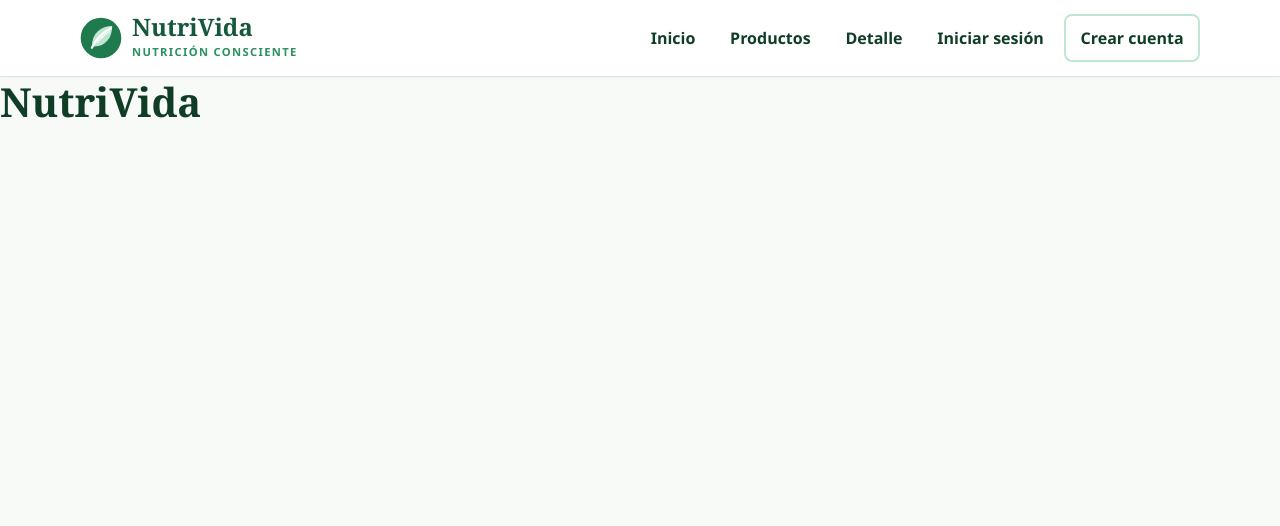
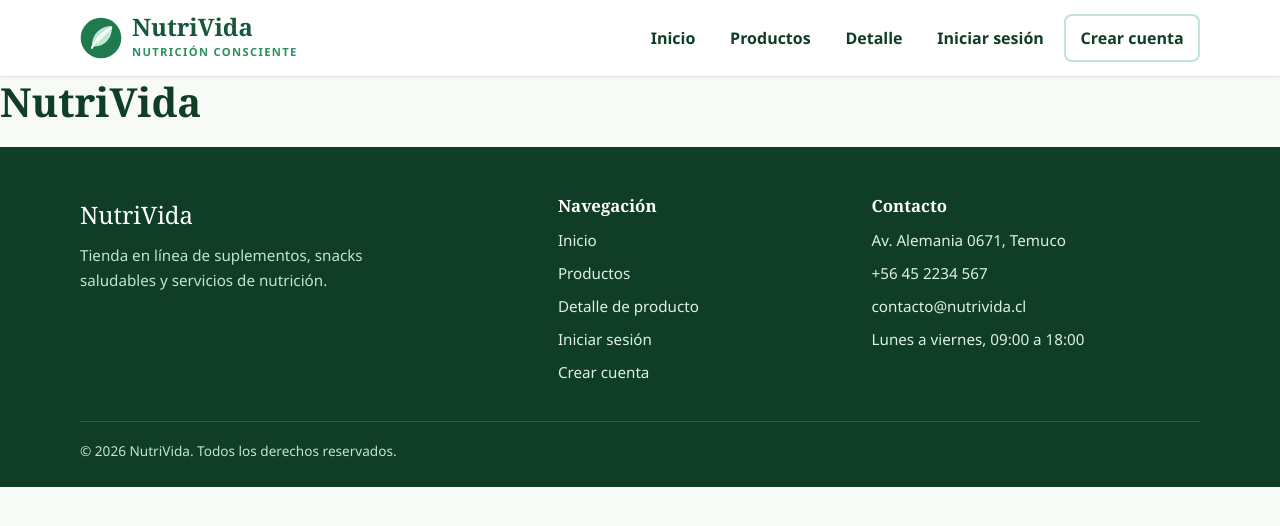
Before and after one commit to mwvv/nutrivida-react, a React (Vite) app: page / in a window 1280 px wide. Shown: the top 526 px of the page. Built offline with nearby package versions, Linux system fonts and the light colour scheme.

Commit message:
feat: agregar Footer

```diff
--- a/src/App.jsx
+++ b/src/App.jsx
@@ -3,6 +3,7 @@ import 'bootstrap/dist/css/bootstrap.min.css'
 import './styles/estilos.css'
 import Navbar from './components/organisms/Navbar'
 import { itemsMenu } from './data/itemsMenu'
+import Footer from './components/organisms/Footer'
 
 function App() {
   return (
@@ -11,6 +12,7 @@ function App() {
       <Routes>
         <Route path="/" element={<h1>NutriVida</h1>} />
       </Routes>
+      <Footer />
     </>
   )
 }
--- /dev/null
+++ b/src/components/organisms/Footer.jsx
@@ -0,0 +1,45 @@
+import { Link } from 'react-router-dom'
+
+function Footer() {
+    return (
+        <footer className="pie">
+            <div className="contenedor">
+                <div className="pie__rejilla">
+                    <div>
+                        <p className="pie__marca">NutriVida</p>
+                        <p className="pie__texto">
+                            Tienda en línea de suplementos, snacks saludables y servicios de nutrición.
+                        </p>
+                    </div>
+
+                    <div>
+                        <h3>Navegación</h3>
+                        <ul className="pie__lista">
+                            <li><Link to="/">Inicio</Link></li>
+                            <li><Link to="/productos">Productos</Link></li>
+                            <li><Link to="/producto">Detalle de producto</Link></li>
+                            <li><Link to="/login">Iniciar sesión</Link></li>
+                            <li><Link to="/registro">Crear cuenta</Link></li>
+                        </ul>
+                    </div>
+
+                    <div>
+                        <h3>Contacto</h3>
+                        <ul className="pie__lista">
+                            <li>Av. Alemania 0671, Temuco</li>
+                            <li>+56 45 2234 567</li>
+                            <li><a href="mailto:contacto@nutrivida.cl">contacto@nutrivida.cl</a></li>
+                            <li>Lunes a viernes, 09:00 a 18:00</li>
+                        </ul>
+                    </div>
+                </div>
+
+                <div className="pie__legal">
+                    <p>&copy; 2026 NutriVida. Todos los derechos reservados.</p>
+                </div>
+            </div>
+        </footer>
+    )
+}
+
+export default Footer
```
